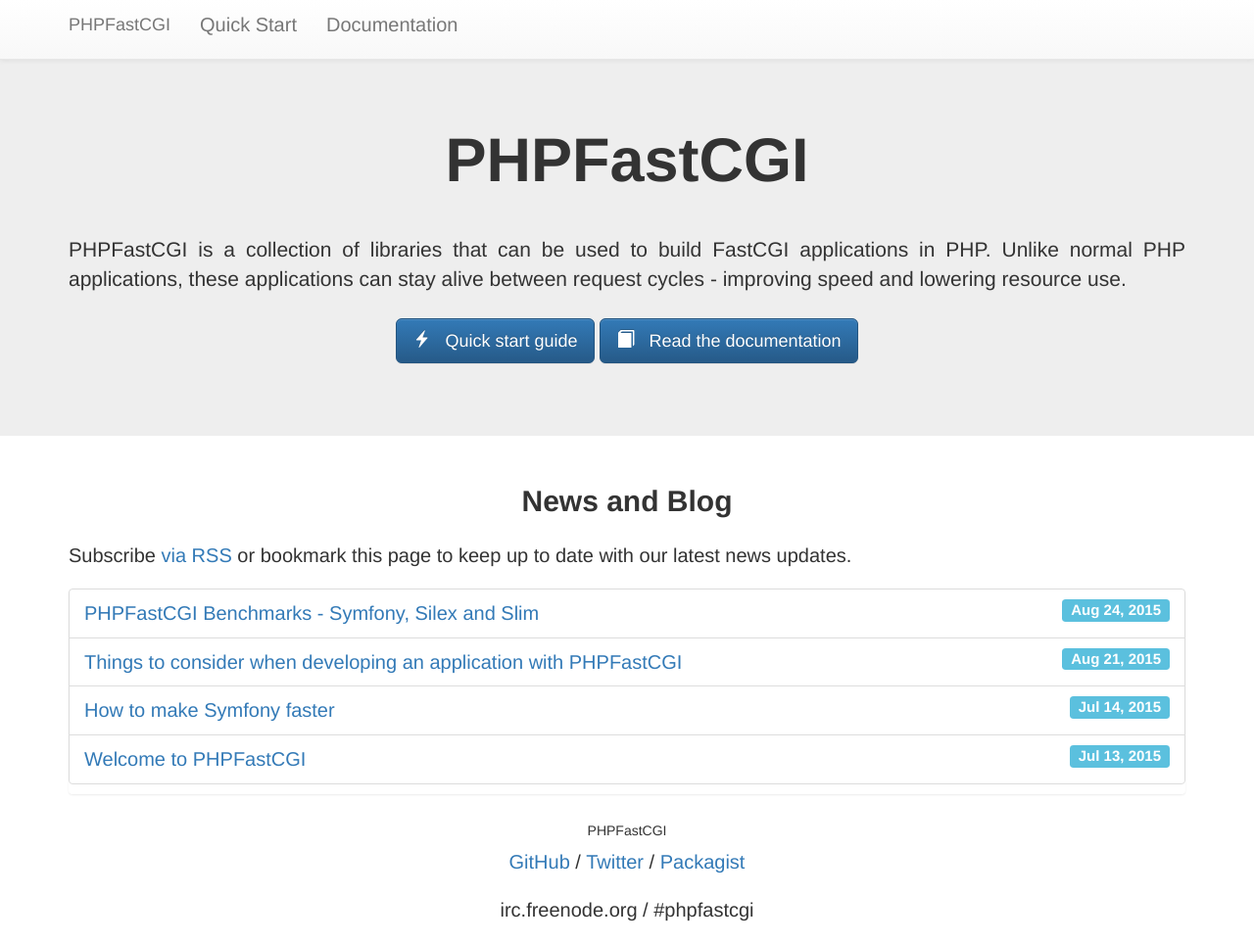
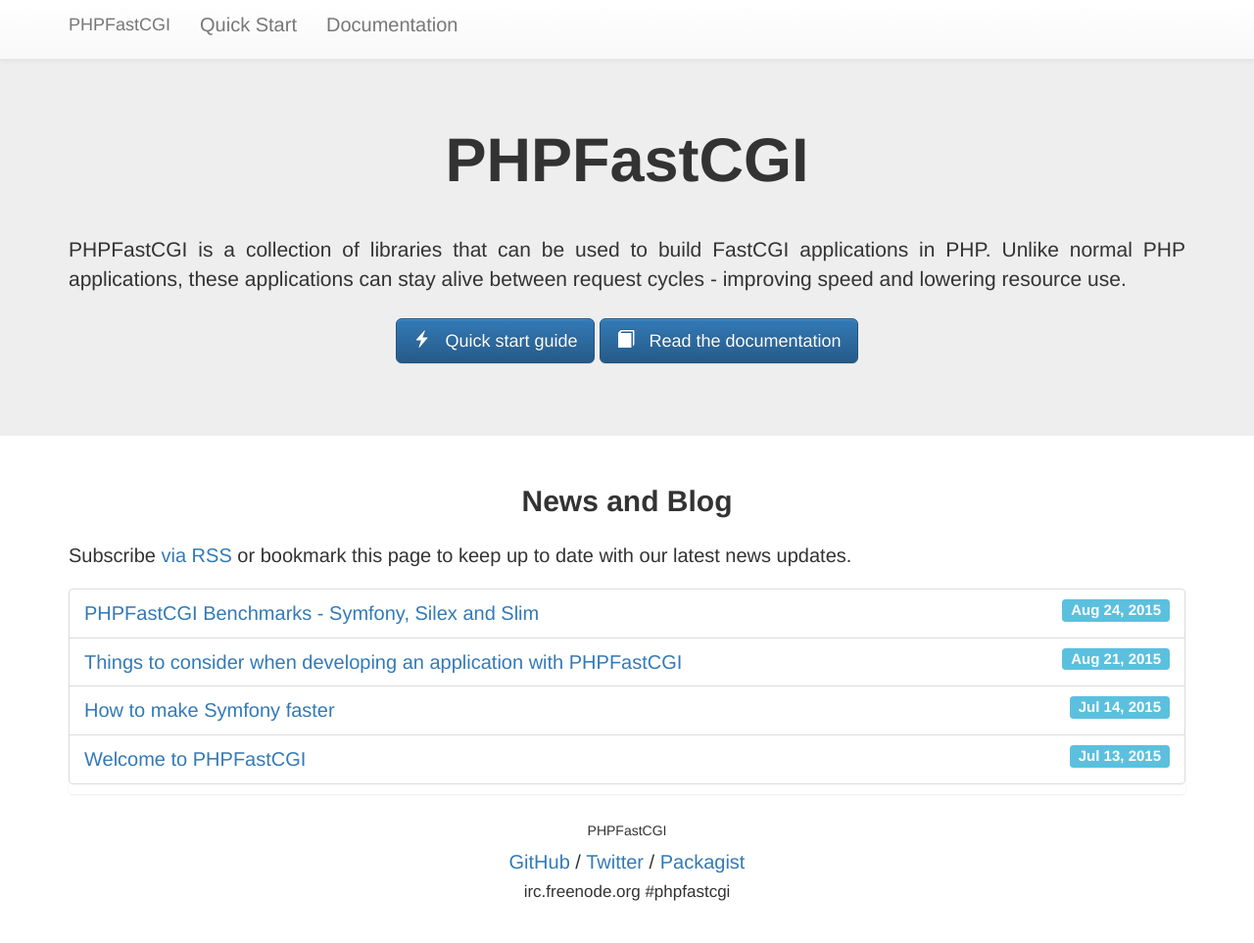
Before and after one commit to PHPFastCGI/phpfastcgi.github.io, a Jekyll site: the page built from index.html, in a window 1280 px wide. Shown: the whole page at 98% size. Built offline with Jekyll 4.4.1, drawn with Linux system fonts in a browser that asks for light colours.

Commit message:
Changed style of IRC note in footer

```diff
--- a/_includes/footer.html
+++ b/_includes/footer.html
@@ -6,9 +6,10 @@
         <a href="https://github.com/{{ site.github_username }}">GitHub</a> /
         <a href="https://twitter.com/{{ site.twitter_username }}">Twitter</a> /
         <a href="https://packagist.org/packages/phpfastcgi/">Packagist</a>
-      </p>
-      <p class="text-center">
-        irc.freenode.org / #phpfastcgi
+
+        <br />
+
+        <small>irc.freenode.org #phpfastcgi</small>
       </p>
     </div>
   </div>
```
